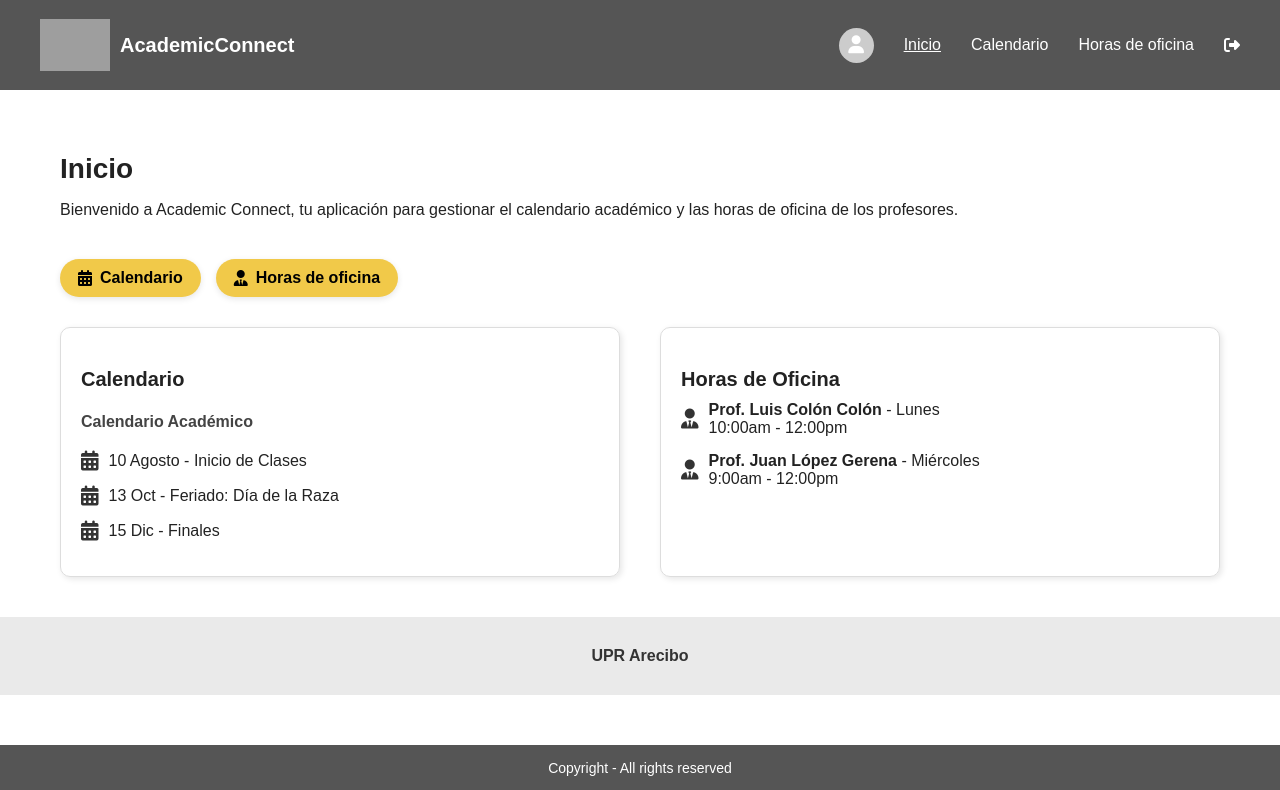
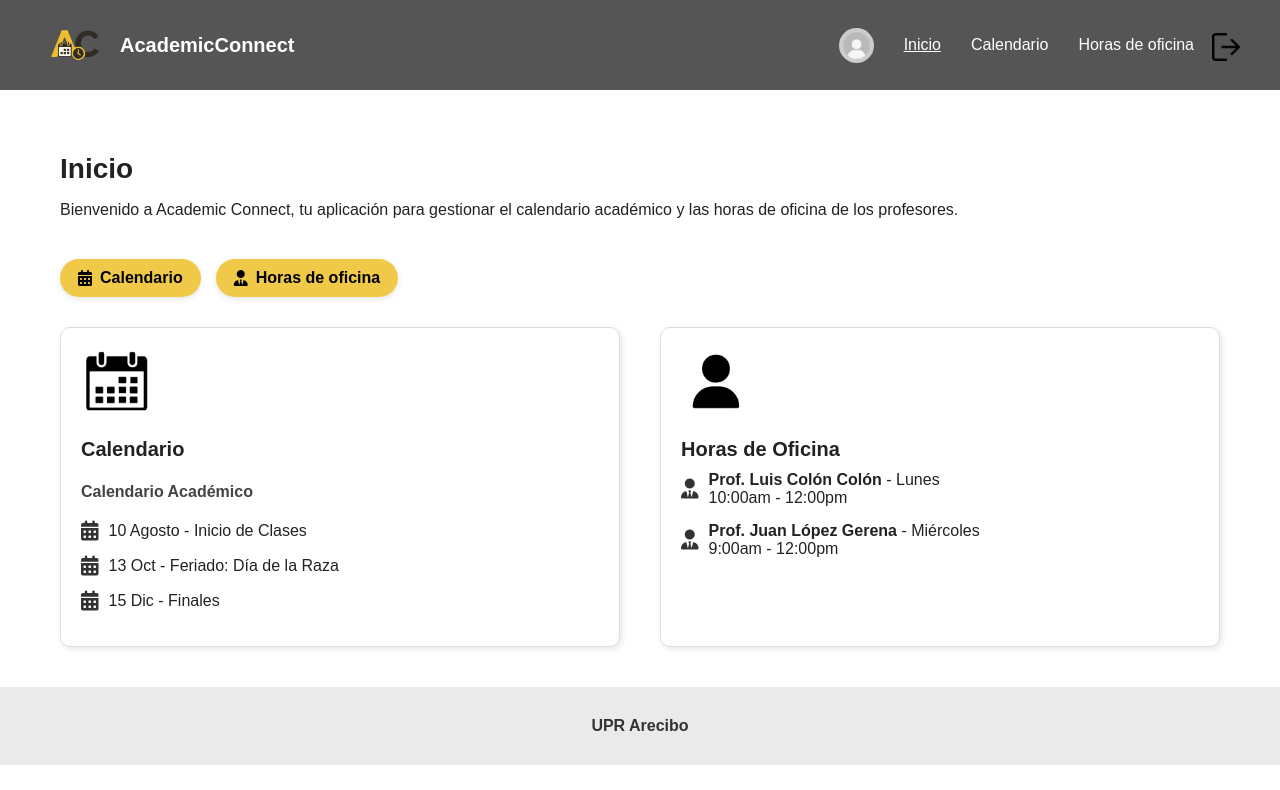
Before and after one commit to Ddeclet/Software_project, a Flask app: page /inicio in a window 1280 px wide. Shown: the top 790 px of the page. Run offline with Flask 3, Linux system fonts and the light colour scheme; the visitor is signed in with stand-in values (Sample User, id 1); some libraries are stand-ins or nearby versions; grey boxes are pictures that could not be loaded.

Commit message:
añadir logos

```diff
--- a/static/css/style.css
+++ b/static/css/style.css
@@ -665,3 +665,12 @@ nav .profile-img {
 .cards-container .card-link .card {
   width: 100%;
 }
+
+/* icono pequeño dentro de las cards del inicio */
+.card-img {
+  width: 70px;
+  height: 70px;
+  object-fit: contain;   /* no deforma el icono */
+  display: block;
+  margin-bottom: 15px;
+}
--- a/templates/index.html
+++ b/templates/index.html
@@ -12,15 +12,17 @@
   <!-- Barra superior -->
   <header>
     <div class="logo">
-      <img src="https://upload.wikimedia.org/wikipedia/commons/thumb/2/25/Academic_cap.svg/2048px-Academic_cap.svg.png" alt="Logo">
+      <img src="{{ url_for('static', filename='images/logoAC.png') }}" alt="Logo">
       <h1>AcademicConnect</h1>
     </div>
     <nav>
-      <div class="profile-icon"><i class="fa-solid fa-user"></i></div>
+      <div class="profile-icon">
+        <img src="{{ url_for('static', filename='images/perfil.png') }}" alt="Perfil" class="profile-img">
+      </div>
       <a href="{{ url_for('index') }}" class="active">Inicio</a>
       <a href="{{ url_for('calendario') }}">Calendario</a>
       <a href="{{ url_for('horas') }}">Horas de oficina</a>
-      <i class="fa-solid fa-right-from-bracket"></i>
+      <img src="{{ url_for('static', filename='images/logout.png') }}" alt="Logout" class="logout-icon">
     </nav>
   </header>
 
@@ -48,6 +50,7 @@
       <!-- Calendario -->
       <a href="{{ url_for('calendario') }}" class="card-link">
         <div class="card">
+          <img src="{{ url_for('static', filename='images/Calendario.png') }}" alt="Calendario" class="card-img">
           <h3>Calendario</h3>
           <h4>Calendario Académico</h4>
           <div class="event"><i class="fa-solid fa-calendar-days"></i> 10 Agosto - Inicio de Clases</div>
@@ -59,6 +62,7 @@
       <!-- Horas de oficina -->
       <a href="{{ url_for('horas') }}" class="card-link">
         <div class="card">
+          <img src="{{ url_for('static', filename='images/Cuenta.png') }}" alt="Horas de oficina" class="card-img">
           <h3>Horas de Oficina</h3>
           <div class="office-hour">
             <i class="fa-solid fa-user-tie"></i>
```
